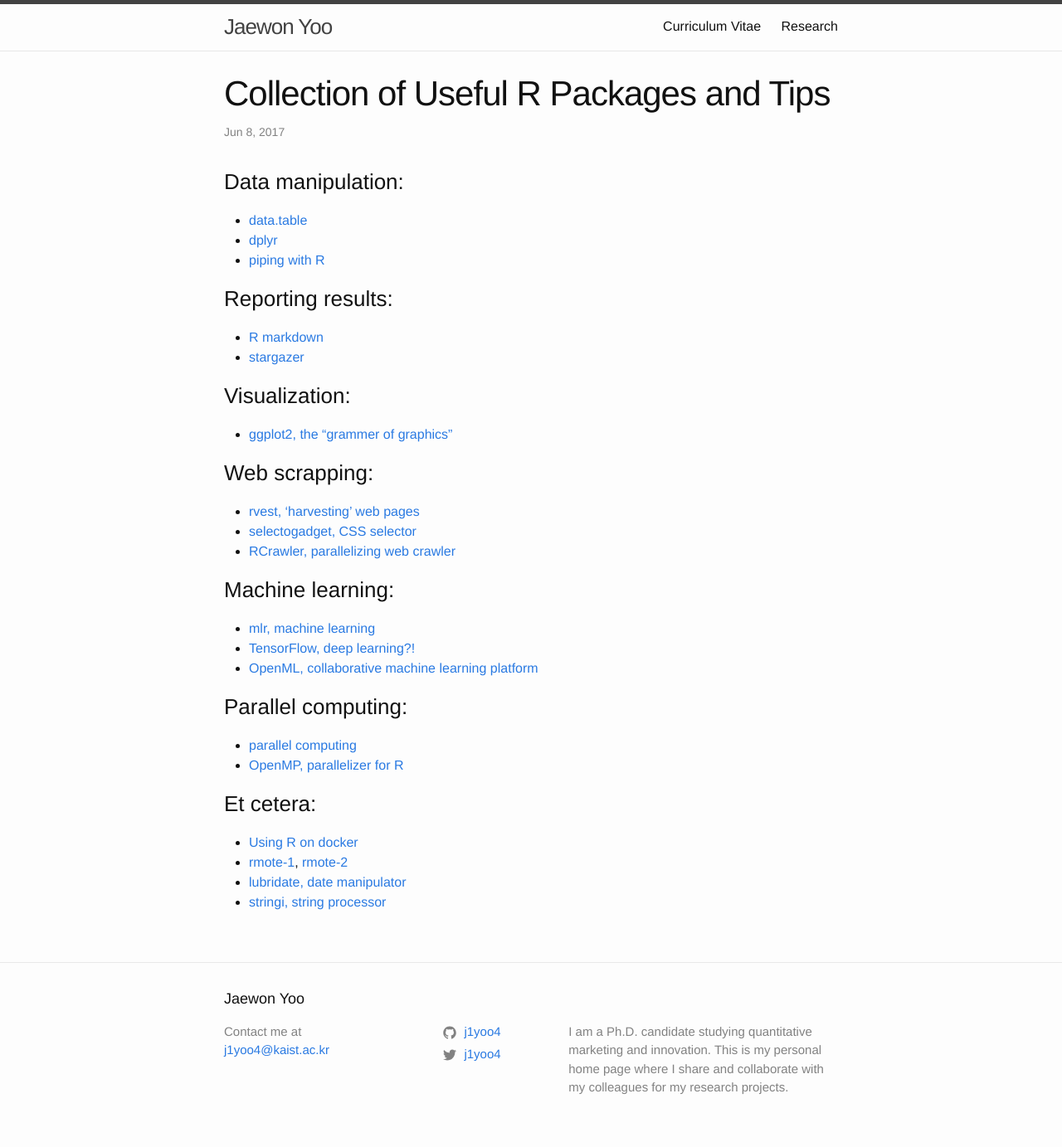
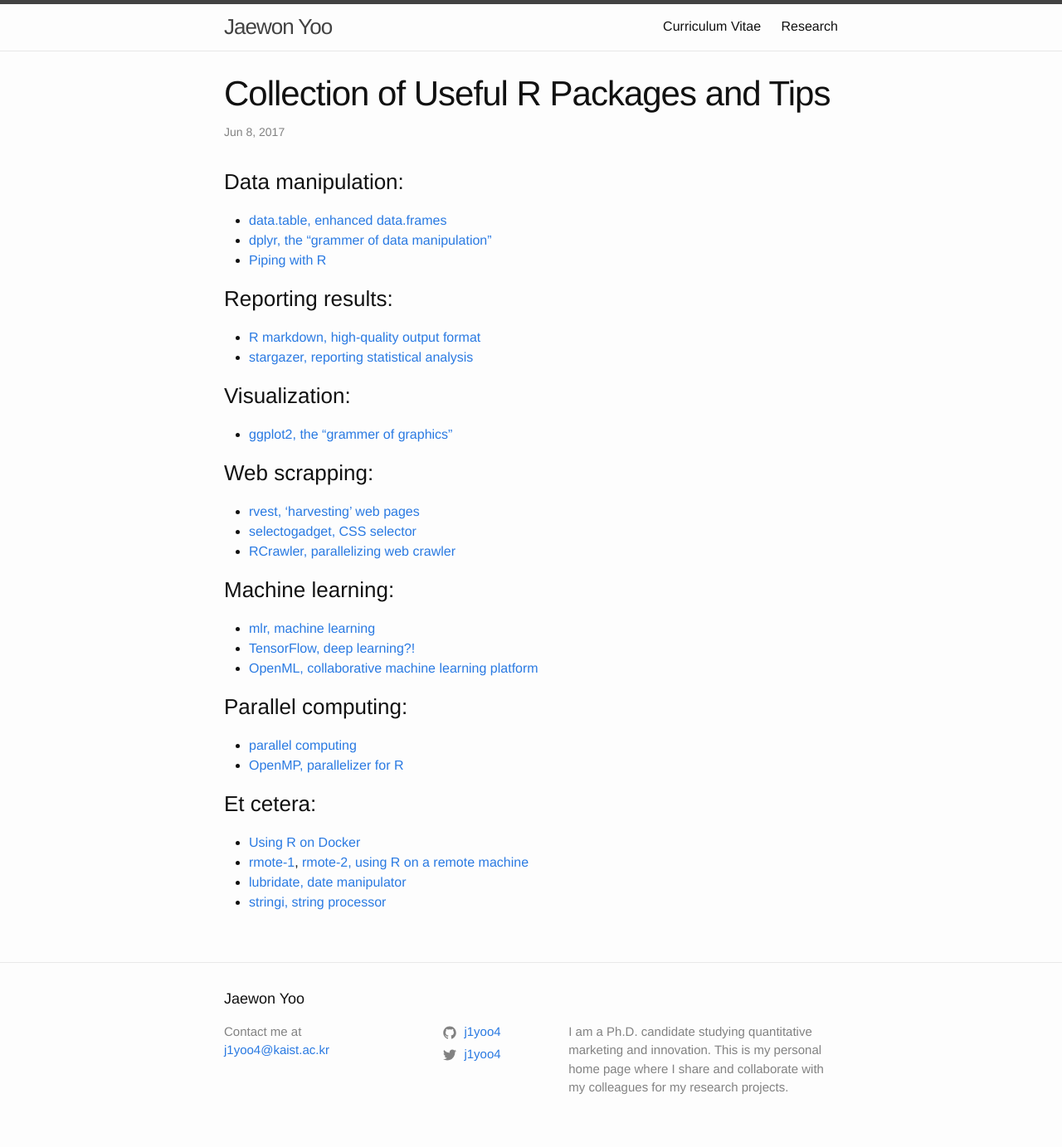
Before and after one commit to j1yoo/j1yoo.github.io, a Jekyll site: the page built from _posts/2017-06-08-useful_r_packages.md, in a window 1280 px wide. Shown: the whole page at 83% size. Built offline with Jekyll 4.4.1, drawn with Linux system fonts in a browser that asks for light colours.

Commit message:
Create 2017-06-08-useful_r_packages.md

```diff
--- a/_posts/2017-06-08-useful_r_packages.md
+++ b/_posts/2017-06-08-useful_r_packages.md
@@ -5,13 +5,13 @@
 ---
 
 ### Data manipulation:
-* [data.table](https://s3.amazonaws.com/assets.datacamp.com/img/blog/data+table+cheat+sheet.pdf)
-* [dplyr](https://www.rstudio.com/wp-content/uploads/2015/02/data-wrangling-cheatsheet.pdf)
-* [piping with R](https://www.r-statistics.com/2014/08/simpler-r-coding-with-pipes-the-present-and-future-of-the-magrittr-package/)
+* [data.table, enhanced data.frames](https://s3.amazonaws.com/assets.datacamp.com/img/blog/data+table+cheat+sheet.pdf)
+* [dplyr, the "grammer of data manipulation"](https://www.rstudio.com/wp-content/uploads/2015/02/data-wrangling-cheatsheet.pdf)
+* [Piping with R](https://www.r-statistics.com/2014/08/simpler-r-coding-with-pipes-the-present-and-future-of-the-magrittr-package/)
 
 ### Reporting results:
-* [R markdown](https://www.rstudio.com/wp-content/uploads/2016/03/rmarkdown-cheatsheet-2.0.pdf)
-* [stargazer](http://jakeruss.com/cheatsheets/stargazer.html)
+* [R markdown, high-quality output format](https://www.rstudio.com/wp-content/uploads/2016/03/rmarkdown-cheatsheet-2.0.pdf)
+* [stargazer, reporting statistical analysis](http://jakeruss.com/cheatsheets/stargazer.html)
 
 ### Visualization:
 * [ggplot2, the "grammer of graphics"](https://www.rstudio.com/wp-content/uploads/2015/03/ggplot2-cheatsheet.pdf)
@@ -31,7 +31,7 @@
 * [OpenMP, parallelizer for R](https://www.r-bloggers.com/r-and-openmp-boosting-compiled-code-on-multi-core-cpu-s/)
 
 ### Et cetera:
-* [Using R on docker](https://github.com/rocker-org/rocker/wiki/Using-the-RStudio-image)
-* [rmote-1](http://ryanhafen.com/blog/rmote), [rmote-2](https://github.com/cloudyr/rmote)
+* [Using R on Docker](https://github.com/rocker-org/rocker/wiki/Using-the-RStudio-image)
+* [rmote-1](http://ryanhafen.com/blog/rmote), [rmote-2, using R on a remote machine](https://github.com/cloudyr/rmote)
 * [lubridate, date manipulator](https://cran.r-project.org/web/packages/lubridate/lubridate.pdf)
 * [stringi, string processor](https://www.rdocumentation.org/packages/stringi/versions/1.1.5)
```
